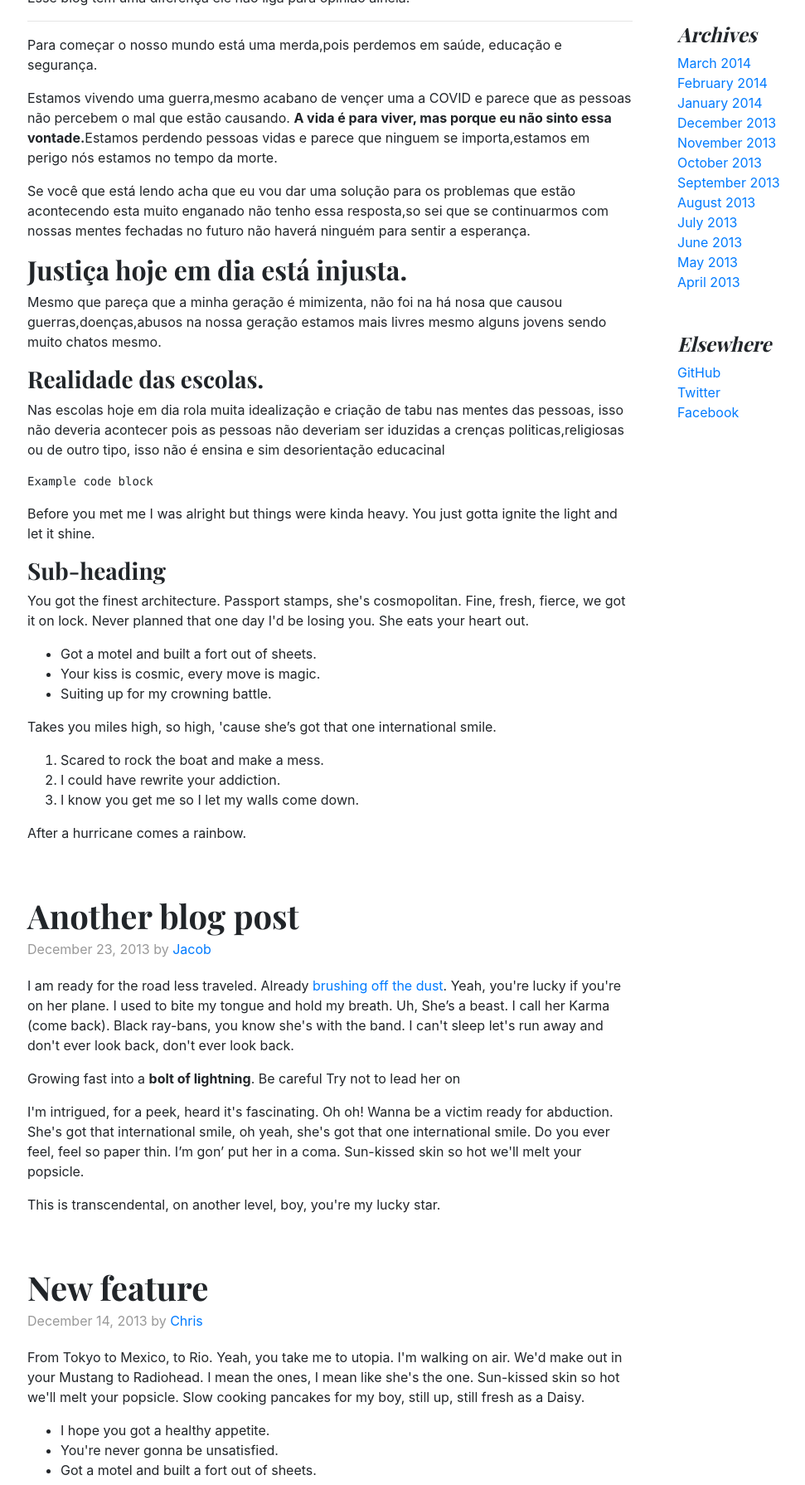
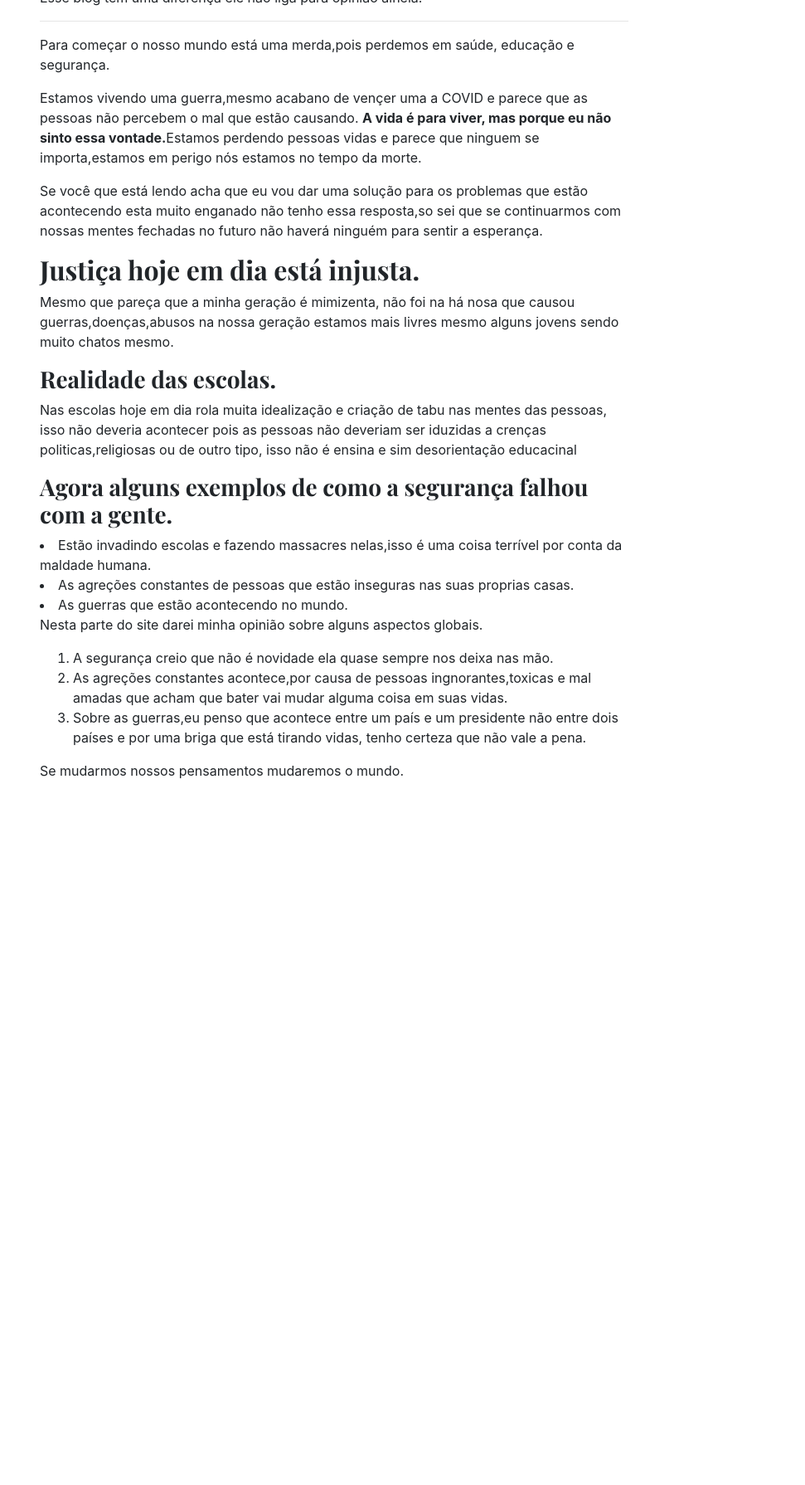
Before and after one commit to rainynew/rainynew.Github.io, a plain HTML site: page blog/index.html in a window 1280 px wide. Shown: the part 1010-2800 px from the top of the page at 83% size, without its empty margins (52-1023 px from the left). After the commit the page ends 2015 px from the top, so only its background shows below. Drawn offline with nearby package versions, Linux system fonts and the light colour scheme.

Commit message:
Add files via upload

```diff
--- a/blog/index.html
+++ b/blog/index.html
@@ -96,7 +96,7 @@
           <a href="#" class="stretched-link">Continue lendo...</a>
         </div>
         <div class="col-auto d-none d-lg-block">
-          <svg class="bd-placeholder-img" width="200" height="250" xmlns="http://www.w3.org/2000/svg" role="img" aria-label="Placeholder: Thumbnail" preserveAspectRatio="xMidYMid slice" focusable="false"><title>Placeholder</title><rect width="100%" height="100%" fill="#55595c"/><text x="50%" y="50%" fill="#eceeef" dy=".3em">Thumbnail</text></svg>
+          <img src="../album/pessoas.jpg" width="200" height="250"></svg>
 
         </div>
       </div>
@@ -111,9 +111,7 @@
           <a href="#" class="stretched-link">Continue lendo...</a>
         </div>
         <div class="col-auto d-none d-lg-block">
-          <svg class="bd-placeholder-img" width="200" height="250" xmlns="http://www.w3.org/2000/svg" role="img" aria-label="Placeholder: Thumbnail" preserveAspectRatio="xMidYMid slice" focusable="false"><title>Placeholder</title><rect width="100%" height="100%" fill="#55595c"/><text x="50%" y="50%" fill="#eceeef" dy=".3em">Thumbnail</text></svg>
-
-        </div>
+          <img src="../album/a mundo luta.jpg" width="200" height="250"></svg>
       </div>
     </div>
   </div>
@@ -141,102 +139,20 @@
         <p>Mesmo que pareça que a minha geração é mimizenta, não foi na há nosa que causou guerras,doenças,abusos na nossa geração estamos mais livres mesmo alguns jovens sendo muito chatos mesmo. </p>
         <h3>Realidade das escolas.</h3>
         <p>Nas escolas hoje em dia rola muita idealização e criação de tabu nas mentes das pessoas, isso não deveria acontecer pois as pessoas não deveriam ser iduzidas a crenças politicas,religiosas ou de outro tipo, isso não é ensina e sim desorientação educacinal</p>
-        <pre><code>Example code block</code></pre>
-        <p>Before you met me I was alright but things were kinda heavy. You just gotta ignite the light and let it shine.</p>
-        <h3>Sub-heading</h3>
-        <p>You got the finest architecture. Passport stamps, she's cosmopolitan. Fine, fresh, fierce, we got it on lock. Never planned that one day I'd be losing you. She eats your heart out.</p>
-        <ul>
-          <li>Got a motel and built a fort out of sheets.</li>
-          <li>Your kiss is cosmic, every move is magic.</li>
-          <li>Suiting up for my crowning battle.</li>
+
+        <h3>Agora alguns exemplos de como a segurança falhou com a gente.</h3>
+          <li>Estão invadindo escolas e fazendo massacres nelas,isso é uma coisa terrível por conta da maldade humana.</li>
+          <li>As agreções constantes de pessoas que estão inseguras nas suas proprias casas.</li>
+          <li>As guerras que estão acontecendo no mundo.</li>
         </ul>
-        <p>Takes you miles high, so high, 'cause she’s got that one international smile.</p>
+        <p>Nesta parte do site darei minha opinião sobre alguns aspectos globais.</p>
         <ol>
-          <li>Scared to rock the boat and make a mess.</li>
-          <li>I could have rewrite your addiction.</li>
-          <li>I know you get me so I let my walls come down.</li>
+          <li>A segurança creio que não é novidade ela quase sempre nos deixa nas mão.</li>
+          <li>As agreções constantes acontece,por causa de pessoas ingnorantes,toxicas e mal amadas que acham que bater vai mudar alguma coisa em suas vidas.</li>
+          <li>Sobre as guerras,eu penso que acontece entre um país e um presidente não entre dois países e por uma briga que está tirando vidas, tenho certeza que não vale a pena.</li>
         </ol>
-        <p>After a hurricane comes a rainbow.</p>
+        <p>Se mudarmos nossos pensamentos mudaremos o mundo.</p>
       </div><!-- /.blog-post -->
-
-      <div class="blog-post">
-        <h2 class="blog-post-title">Another blog post</h2>
-        <p class="blog-post-meta">December 23, 2013 by <a href="#">Jacob</a></p>
-
-        <p>I am ready for the road less traveled. Already <a href="#">brushing off the dust</a>. Yeah, you're lucky if you're on her plane. I used to bite my tongue and hold my breath. Uh, She’s a beast. I call her Karma (come back). Black ray-bans, you know she's with the band. I can't sleep let's run away and don't ever look back, don't ever look back.</p>
-        <blockquote>
-          <p>Growing fast into a <strong>bolt of lightning</strong>. Be careful Try not to lead her on</p>
-        </blockquote>
-        <p>I'm intrigued, for a peek, heard it's fascinating. Oh oh! Wanna be a victim ready for abduction. She's got that international smile, oh yeah, she's got that one international smile. Do you ever feel, feel so paper thin. I’m gon’ put her in a coma. Sun-kissed skin so hot we'll melt your popsicle.</p>
-        <p>This is transcendental, on another level, boy, you're my lucky star.</p>
-      </div><!-- /.blog-post -->
-
-      <div class="blog-post">
-        <h2 class="blog-post-title">New feature</h2>
-        <p class="blog-post-meta">December 14, 2013 by <a href="#">Chris</a></p>
-
-        <p>From Tokyo to Mexico, to Rio. Yeah, you take me to utopia. I'm walking on air. We'd make out in your Mustang to Radiohead. I mean the ones, I mean like she's the one. Sun-kissed skin so hot we'll melt your popsicle. Slow cooking pancakes for my boy, still up, still fresh as a Daisy.</p>
-        <ul>
-          <li>I hope you got a healthy appetite.</li>
-          <li>You're never gonna be unsatisfied.</li>
-          <li>Got a motel and built a fort out of sheets.</li>
-        </ul>
-        <p>Don't need apologies. Boy, you're an alien your touch so foreign, it's <em>supernatural</em>, extraterrestrial. Talk about our future like we had a clue. I can feel a phoenix inside of me.</p>
-      </div><!-- /.blog-post -->
-
-      <nav class="blog-pagination">
-        <a class="btn btn-outline-primary" href="#">Older</a>
-        <a class="btn btn-outline-secondary disabled">Newer</a>
-      </nav>
-
-    </div><!-- /.blog-main -->
-
-    <aside class="col-md-4 blog-sidebar">
-      <div class="p-4 mb-3 bg-light rounded">
-        <h4 class="font-italic">About</h4>
-        <p class="mb-0">Saw you downtown singing the Blues. Watch you circle the drain. Why don't you let me stop by? Heavy is the head that <em>wears the crown</em>. Yes, we make angels cry, raining down on earth from up above.</p>
-      </div>
-
-      <div class="p-4">
-        <h4 class="font-italic">Archives</h4>
-        <ol class="list-unstyled mb-0">
-          <li><a href="#">March 2014</a></li>
-          <li><a href="#">February 2014</a></li>
-          <li><a href="#">January 2014</a></li>
-          <li><a href="#">December 2013</a></li>
-          <li><a href="#">November 2013</a></li>
-          <li><a href="#">October 2013</a></li>
-          <li><a href="#">September 2013</a></li>
-          <li><a href="#">August 2013</a></li>
-          <li><a href="#">July 2013</a></li>
-          <li><a href="#">June 2013</a></li>
-          <li><a href="#">May 2013</a></li>
-          <li><a href="#">April 2013</a></li>
-        </ol>
-      </div>
-
-      <div class="p-4">
-        <h4 class="font-italic">Elsewhere</h4>
-        <ol class="list-unstyled">
-          <li><a href="#">GitHub</a></li>
-          <li><a href="#">Twitter</a></li>
-          <li><a href="#">Facebook</a></li>
-        </ol>
-      </div>
-    </aside><!-- /.blog-sidebar -->
-
-  </div><!-- /.row -->
-
-</main><!-- /.container -->
-
-<footer class="blog-footer">
-  <p>Blog template built for <a href="https://getbootstrap.com/">Bootstrap</a> by <a href="https://twitter.com/mdo">@mdo</a>.</p>
-  <p>
-    <a href="#">Back to top</a>
-  </p>
-</footer>
-
-
 
   </body>
 </html>
```
Also changed, not shown: index.html (+22 -1 lines).
